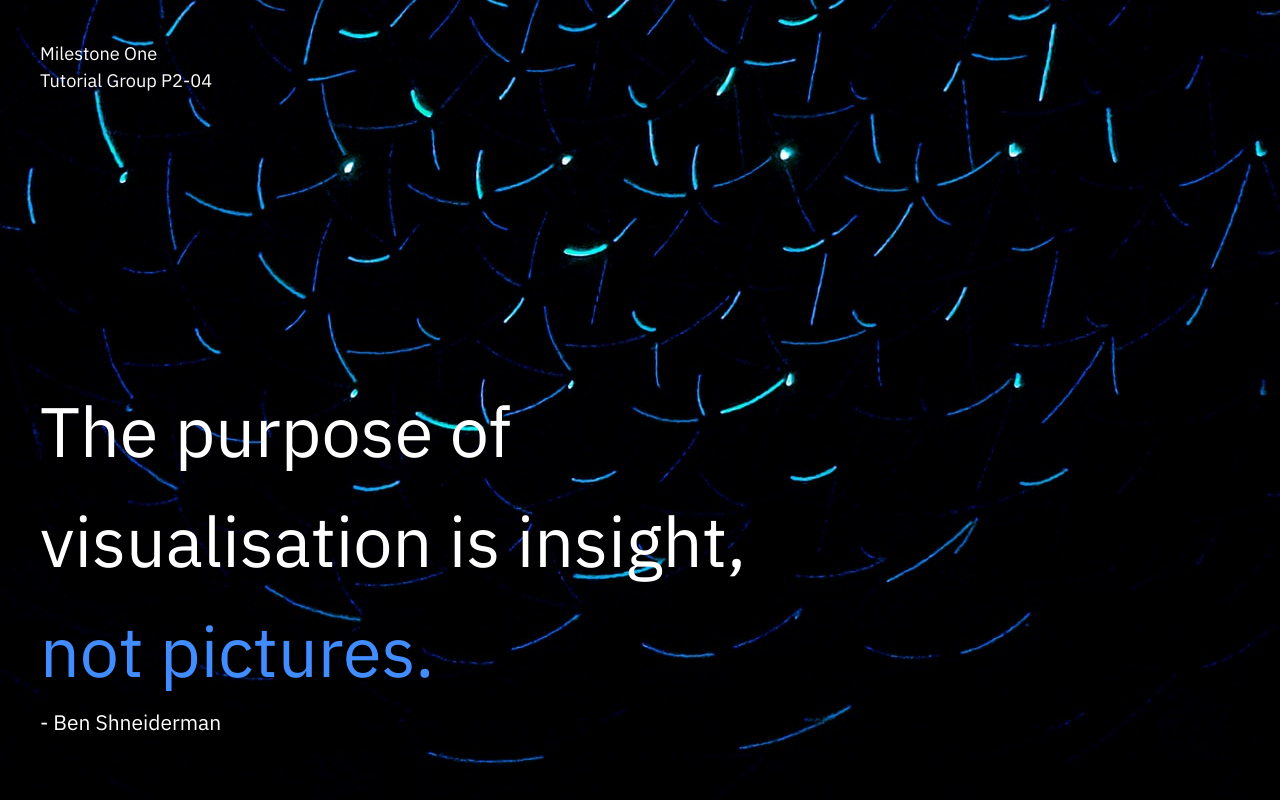
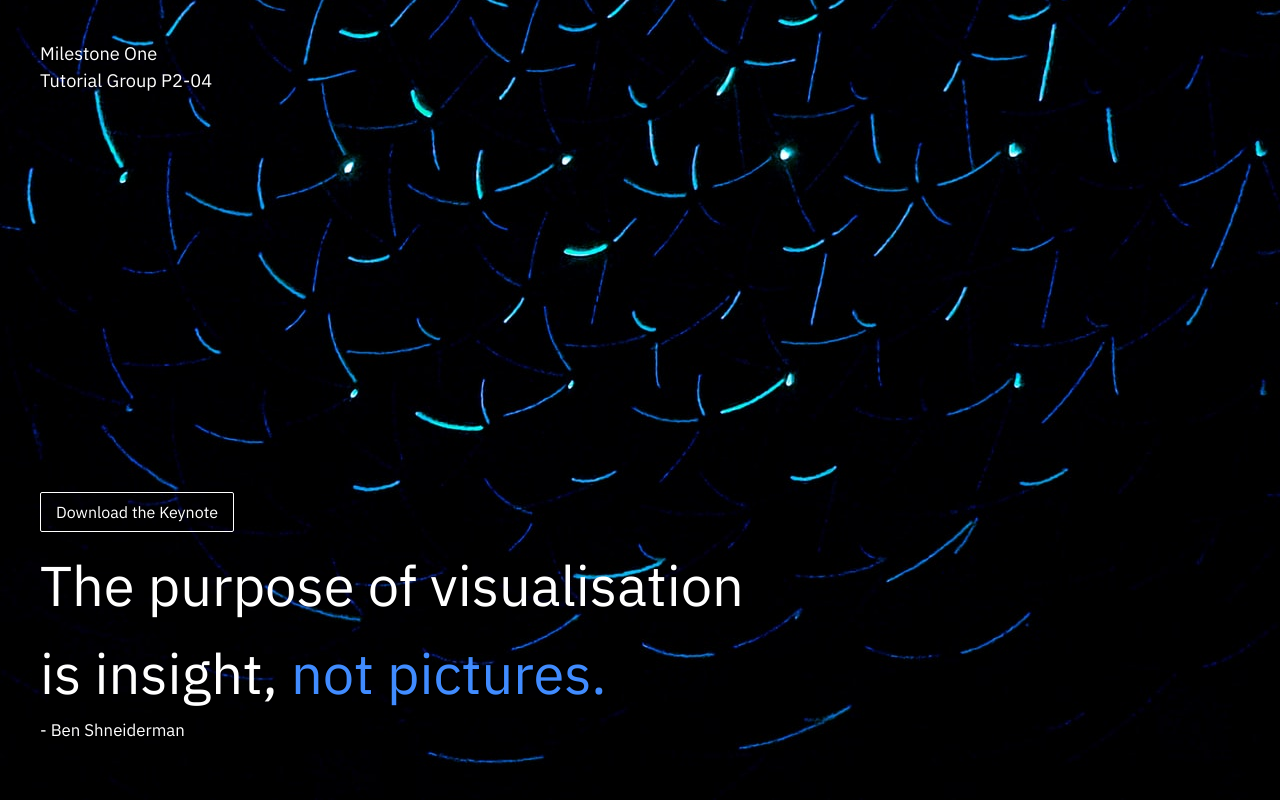
Before and after one commit to 1702538/CSC3007-project, a React (Create React App) app: page / in a window 1280 px wide. Shown: the top 800 px of the page. Built offline with nearby package versions, Linux system fonts and the light colour scheme.

Commit message:
Added new link to download PDF of Milestone One Slides

```diff
--- a/src/Components/MilestoneOneComponent.js
+++ b/src/Components/MilestoneOneComponent.js
@@ -21,7 +21,7 @@ import visualTwoVio3 from "../Images/visualTwo-violation-3.png";
 import "@fontsource/ibm-plex-sans";
 import "antd/dist/antd.css";
 
-import { Card } from "antd";
+import { Card, Button } from "antd";
 const { Meta } = Card;
 
 function MilestoneOne() {
@@ -68,11 +68,19 @@ function MilestoneOne() {
             bottom: 0,
             width: window.innerWidth * 0.6,
             textAlign: "left",
-            fontSize: "5em",
+            fontSize: "4em",
           }}
         >
-          The purpose of visualisation is insight,{" "}
-          <span style={{ color: "#418cff" }}>not pictures.</span>
+          <Button
+            size={"large"}
+            ghost
+            href="https://github.com/1702538/CSC3007-project/blob/main/P2-04%20Milestone%20One.pdf"
+          >
+            Download the Keynote
+          </Button>
+          <br />
+          The purpose of visualisation <br />
+          is insight, <span style={{ color: "#418cff" }}>not pictures.</span>
           <p
             style={{
               fontFamily: "IBM Plex Sans",
```
